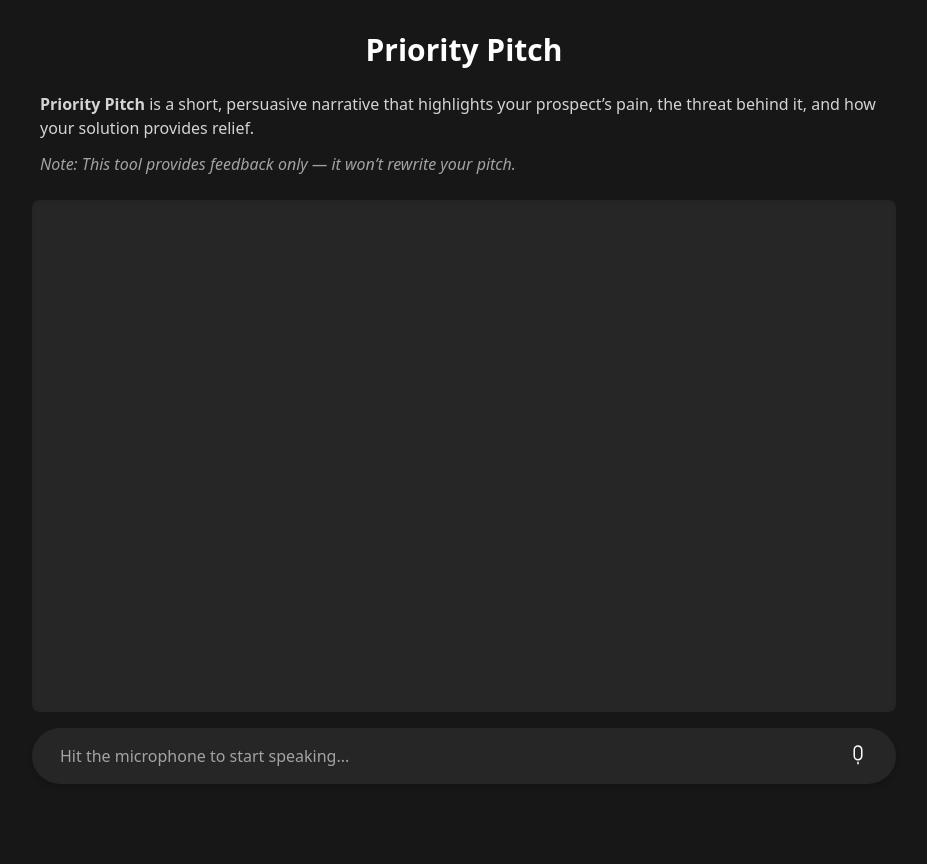
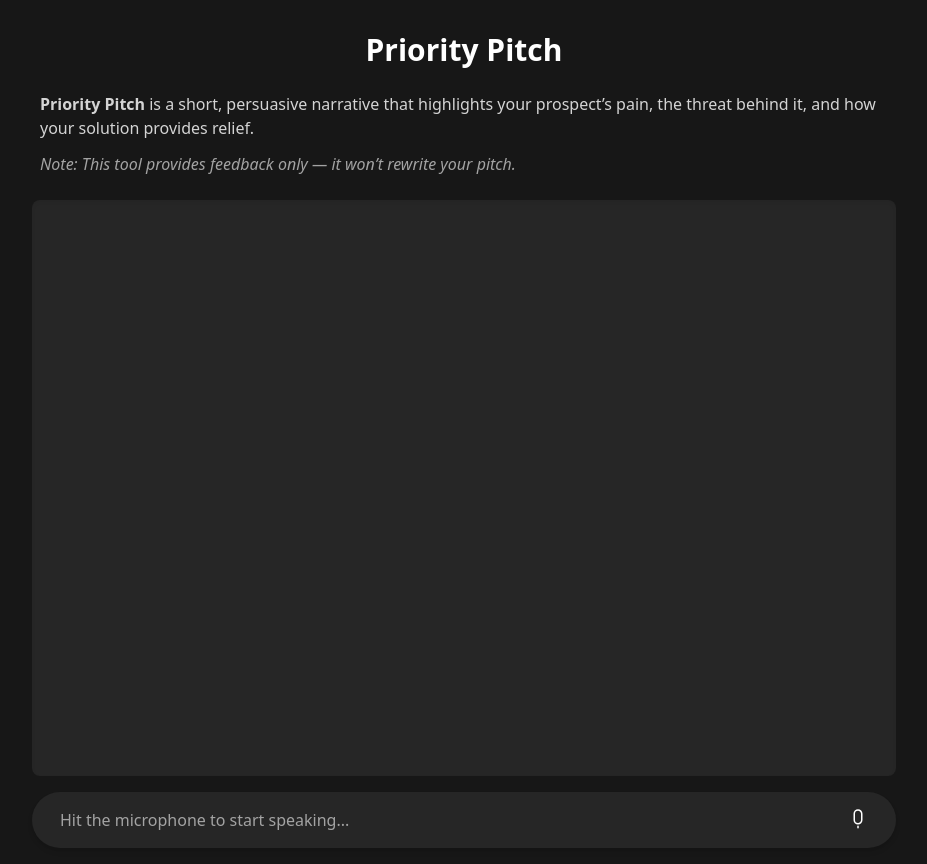
Before and after one commit to dylGray/ai-project, a Flask app: page / in a window 1280 px wide. Shown: the whole page, without its empty margins (176-1103 px from the left). Before the commit the page ends 784 px from the top, so only its background shows below. Run offline with Flask 3, Linux system fonts and the light colour scheme; the visitor is signed in with stand-in values (Sample User, id 1); some libraries are stand-ins or nearby versions.

Commit message:
fixing mobile view

```diff
--- a/templates/index.html
+++ b/templates/index.html
@@ -7,7 +7,7 @@
     <link rel="stylesheet" href="{{ url_for('static', filename='styles/main.css') }}">
     <script src="https://cdn.tailwindcss.com"></script>
 </head>
-<body class="bg-neutral-900 text-white h-screen flex flex-col items-center overflow-hidden">
+<body class="bg-neutral-900 text-white min-h-screen flex flex-col items-center overflow-hidden">
 
     <div class="text-center mt-8 max-w-4xl">
         <h1 class="text-3xl font-bold text-white mb-2">Priority Pitch</h1>
```
